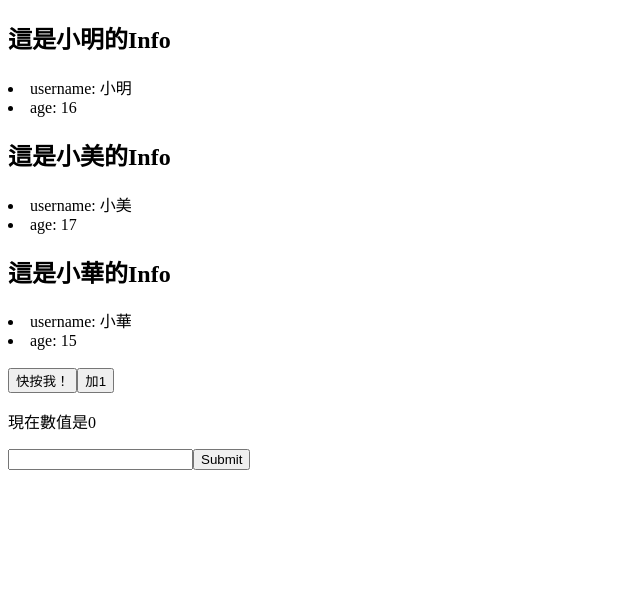
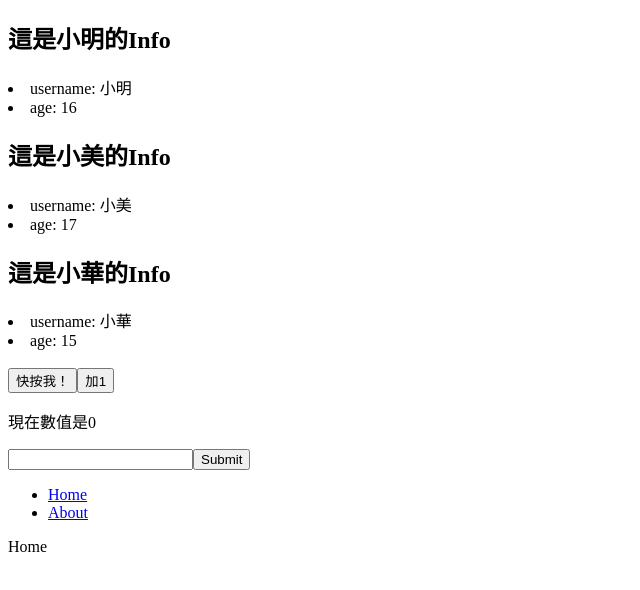
Before and after one commit to mt5718214/react-demo, a React (Create React App) app: page / in a window 1280 px wide. Shown: the top 590 px of the page, without its empty margins (0-640 px from the left). Built offline with nearby package versions, Linux system fonts and the light colour scheme.

Commit message:
implement react router

```diff
--- /dev/null
+++ b/src/About.jsx
@@ -0,0 +1,7 @@
+const About = (props) => {
+  return (
+    <div>About</div>
+  )
+}
+
+export default About
--- a/src/App.jsx
+++ b/src/App.jsx
@@ -1,6 +1,12 @@
 import { useState, useEffect } from 'react'
+import { BrowserRouter , Routes, Route } from 'react-router-dom'
+
 import Info from './info'
 import Create from './Create'
+import Layout from './Layout'
+import Home from './Home'
+import About from './About'
+import NotFound from './NotFound'
 
 function App() {
   // react component在state或props改變時都會重新渲染
@@ -56,6 +62,16 @@
           })
         }
       </ul>
+
+      <BrowserRouter>
+        <Routes>
+          <Route path='/' element={<Layout />}>
+            <Route index element={<Home />}></Route>
+            <Route path='pages' element={<About />}></Route>
+            <Route path='*' element={<NotFound />}></Route>
+          </Route>
+        </Routes>
+      </BrowserRouter>
     </div>
   );
 }
--- /dev/null
+++ b/src/Home.jsx
@@ -0,0 +1,7 @@
+const Home = (props) => {
+  return (
+    <div>Home</div>
+  )
+}
+
+export default Home
--- /dev/null
+++ b/src/Layout.jsx
@@ -0,0 +1,22 @@
+import { Outlet, Link } from 'react-router-dom'
+
+const Layout = (props) => {
+  return (
+    <>
+      <nav>
+        <ul>
+          <li>
+            <Link to="/">Home</Link>
+          </li>
+          <li>
+            <Link to="/pages">About</Link>
+          </li>
+        </ul>
+      </nav>
+
+      <Outlet></Outlet>
+    </>
+  )
+}
+
+export default Layout
--- /dev/null
+++ b/src/NotFound.jsx
@@ -0,0 +1,7 @@
+const NotFound = () => {
+  return (
+    <div>404 NotFound</div>
+  )
+}
+
+export default NotFound
```
